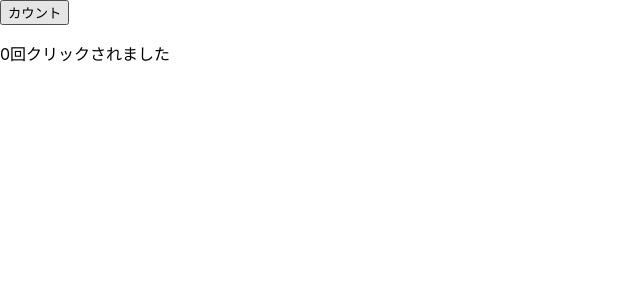
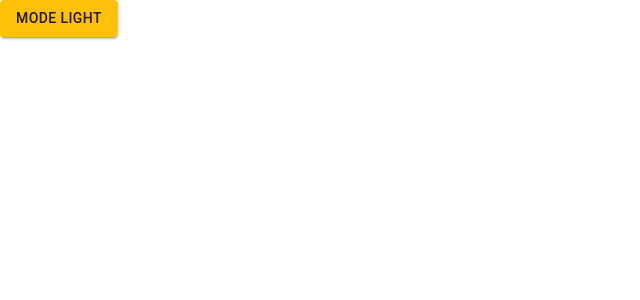
Before and after one commit to seyou-U/React_study, a React (Create React App) app: page / in a window 1280 px wide. Shown: the top 300 px of the page, without its empty margins (0-640 px from the left). Built offline with nearby package versions, Linux system fonts and the light colour scheme.

Commit message:
useContext関数についての学習

```diff
--- /dev/null
+++ b/src/chap07/HookContext.js
@@ -0,0 +1,26 @@
+import { createContext } from "react";
+import HookContextChild from "./HookContextChild";
+
+
+// コンテキストを初期化
+// 今回の場合は、以下の2つをcreateContext関数で作成
+// 1. コンテキストに値を渡すContext.Providerコンポーネント
+// 2. コンテキストの変更を受け取るContext.Consumerコンポーネント
+export const MyAppContext = createContext();
+
+// コンテキストに渡すためのオブジェクトを準備
+const config = {
+    title: 'React入門',
+    lang: 'ja-JP',
+};
+
+export default function HookContext() {
+    // 配下の要素に対してコンテキストを適用
+    return (
+        <MyAppContext.Provider value={config}>
+          <div id="c_main">
+            <HookContextChild />
+          </div>
+        </MyAppContext.Provider>
+    );
+}
--- /dev/null
+++ b/src/chap07/HookContextChild.js
@@ -0,0 +1,22 @@
+import { useContext } from "react";
+import { MyAppContext } from "./HookContext";
+
+
+// 子コンポーネントより孫コンポーネントを呼び出している
+export default function HookContextChild() {
+  return (
+    <div id="c_child">
+      <HookContextChildGrand />
+    </div>
+  );
+}
+
+// コンテキストの参照はuseContext関数を使用する / useContext(Contextオブジェクト)
+export function HookContextChildGrand() {
+  const {title, lang} = useContext(MyAppContext)
+  return (
+    <div id="c_child_grand">
+        {title} {lang}
+    </div>
+  );
+}
--- /dev/null
+++ b/src/chap07/HookThemeButton.js
@@ -0,0 +1,12 @@
+import { useContext } from "react";
+import ThemeContext from "./ThemeContext";
+import { Button } from "@mui/material";
+
+export default function HookThemeButton() {
+    const { mode, toggleMode } = useContext(ThemeContext);
+    return (
+        <Button variant="contained" onClick={toggleMode}>
+            Mode {mode}
+        </Button>
+    );
+}
--- /dev/null
+++ b/src/chap07/MyThemeProvider.js
@@ -0,0 +1,54 @@
+import { amber, grey } from "@mui/material/colors";
+import { CssBaseline } from "@mui/material";
+import { createTheme, ThemeProvider } from "@mui/material/styles";
+import { useState } from "react";
+import ThemeContext from "./ThemeContext";
+
+
+export default function MyThemeProvider({ children }) {
+  const [mode, setMode] = useState('light');
+
+  // コンテキストに引き渡す情報を準備
+  const themeConfig = {
+    mode,
+    toggleMode: () => {
+      setMode(prev =>
+        prev === 'light' ? 'dark' : 'light'
+      );
+    }
+  };
+
+  const theme = createTheme({
+    palette:{
+      mode,
+      // modeの値い応じてテーマを切り替え
+      ...(mode === 'light'
+      // ライトモードで利用するパレット
+      // amberは琥珀色のこと
+      ? {
+          primary: amber,
+        }
+      // ダークモードで利用するパレット
+      : {
+          primary: {
+            main: grey[500],
+            contrastText: '#fff'
+        },
+        background: {
+            default: grey[900],
+            paper: grey[900],
+        },
+      }),
+    },
+  });
+
+  return (
+    <ThemeContext.Provider value={themeConfig}>
+      <ThemeProvider theme={theme}>
+        {/* MUIが用意しているリセットCSSのことを指し、リセットCSSはブラウザによって生じるデフォルトスタイルのバグや差を解消する */}
+        <CssBaseline />
+        {children}
+      </ThemeProvider>
+    </ThemeContext.Provider>
+  );
+}
--- /dev/null
+++ b/src/chap07/ThemeContext.js
@@ -0,0 +1,7 @@
+import { createContext } from "react";
+
+export default createContext({
+  mode: 'light',
+  // モードを切り替えるためのハンドラー
+  toggleMode: () => {}
+});
--- a/src/index.js
+++ b/src/index.js
@@ -76,6 +76,9 @@ import HookCallbackRef from './chap07/HookCallbackRef';
 import HookReducer from './chap07/HookReducer';
 import HookReducerUp from './chap07/HookReducerUp';
 import HookReducerInit from './chap07/HookReducerInit';
+import HookContext from './chap07/HookContext';
+import MyThemeProvider from './chap07/MyThemeProvider';
+import HookThemeButton from './chap07/HookThemeButton';
 
 const root = ReactDOM.createRoot(document.getElementById('root'));
 root.render(
@@ -683,4 +686,16 @@ root.render(
   <HookReducerInit init={0} />
 );
 
+// useContextを用いた基本実装
+root.render(
+  <HookContext />
+);
+
+// コンテキストを利用してテーマを切り替える
+root.render(
+  <MyThemeProvider>
+    <HookThemeButton />
+  </MyThemeProvider>
+);
+
 reportWebVitals();
```
